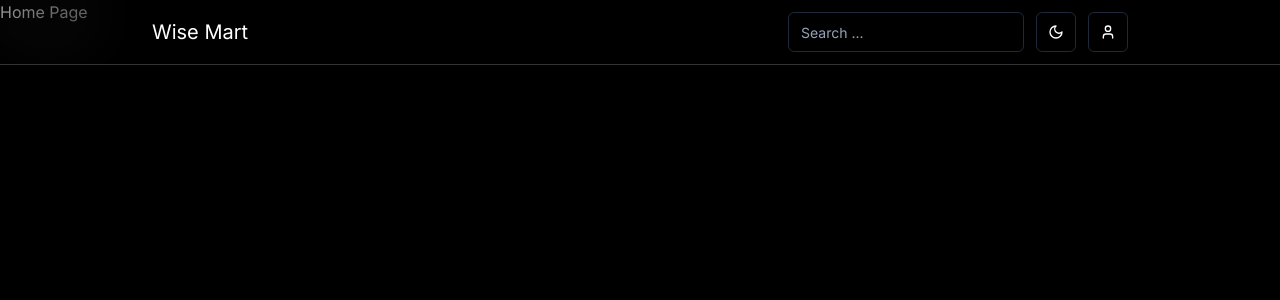
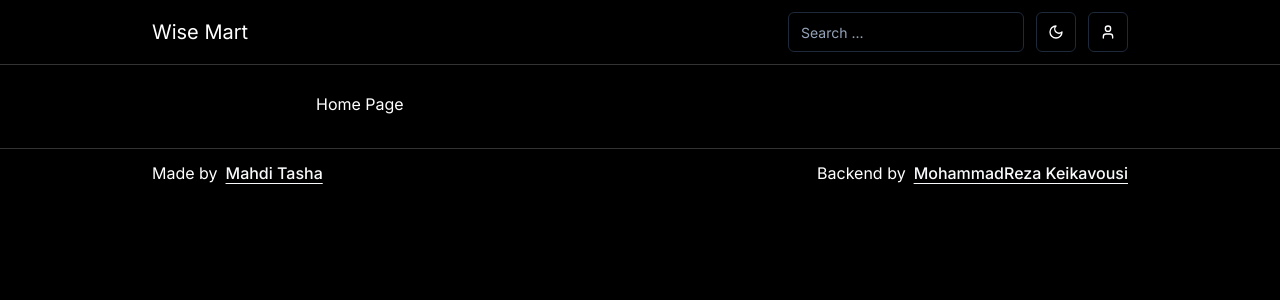
Before and after one commit to tasha-dev/wise-mart, a Next.js app: page / in a window 1280 px wide. Shown: the top 300 px of the page. Built offline with nearby package versions, Linux system fonts and the light colour scheme.

Commit message:
added footer component

```diff
--- a/app/layout.tsx
+++ b/app/layout.tsx
@@ -8,6 +8,7 @@ import {ReactNode} from "react";
 import {siteConfig} from "@/configs";
 import {Metadata} from "next";
 import Header from "@/components/header";
+import Footer from "@/components/footer";
 
 // Defining fonts
 const fontSans = Inter({
@@ -44,6 +45,7 @@ export default function RootLayout({children}: rootLayoutType):ReactNode {
             )}>
                 <Header />
                 {children}
+                <Footer />
             </body>
         </html>
     )
--- a/app/page.tsx
+++ b/app/page.tsx
@@ -1,13 +1,14 @@
 // Codes by mahdi tasha
 // Importing part
 import {ReactNode} from "react";
+import Container from "@/components/ui/container";
 
 // Creating and exporting home page as default
 export default function HomePage():ReactNode {
     // Returning JSX
     return (
-        <div>
-            Home Page
-        </div>
+        <Container className={'mt-20 mb-5'}>
+            <h1>Home Page</h1>
+        </Container>
     );
 }
--- /dev/null
+++ b/components/footer.tsx
@@ -0,0 +1,35 @@
+// Codes by mahdi tasha
+// Importing part
+import {ReactNode} from "react";
+import Container from "@/components/ui/container";
+
+// Creating and exporting footer component as default
+export default function Footer():ReactNode {
+    // Returning JSX
+    return (
+        <footer className={'bg-background/20 backdrop-blur-2xl border-t border-t-foreground/20'}>
+            <Container size={'lg'}>
+                <div className={'flex gap-3 items-center justify-between flex-wrap'}>
+                    <p>
+                        Made by
+                        <a
+                            className="font-medium text-primary underline underline-offset-4 ml-2"
+                            href="https://tasha.vercel.app"
+                        >
+                            Mahdi Tasha
+                        </a>
+                    </p>
+                    <p>
+                        Backend by
+                        <a
+                            className="font-medium text-primary underline underline-offset-4 ml-2"
+                            href="https://linkedin.com/in/keikaavousi"
+                        >
+                            MohammadReza Keikavousi
+                        </a>
+                    </p>
+                </div>
+            </Container>
+        </footer>
+    );
+}
```
